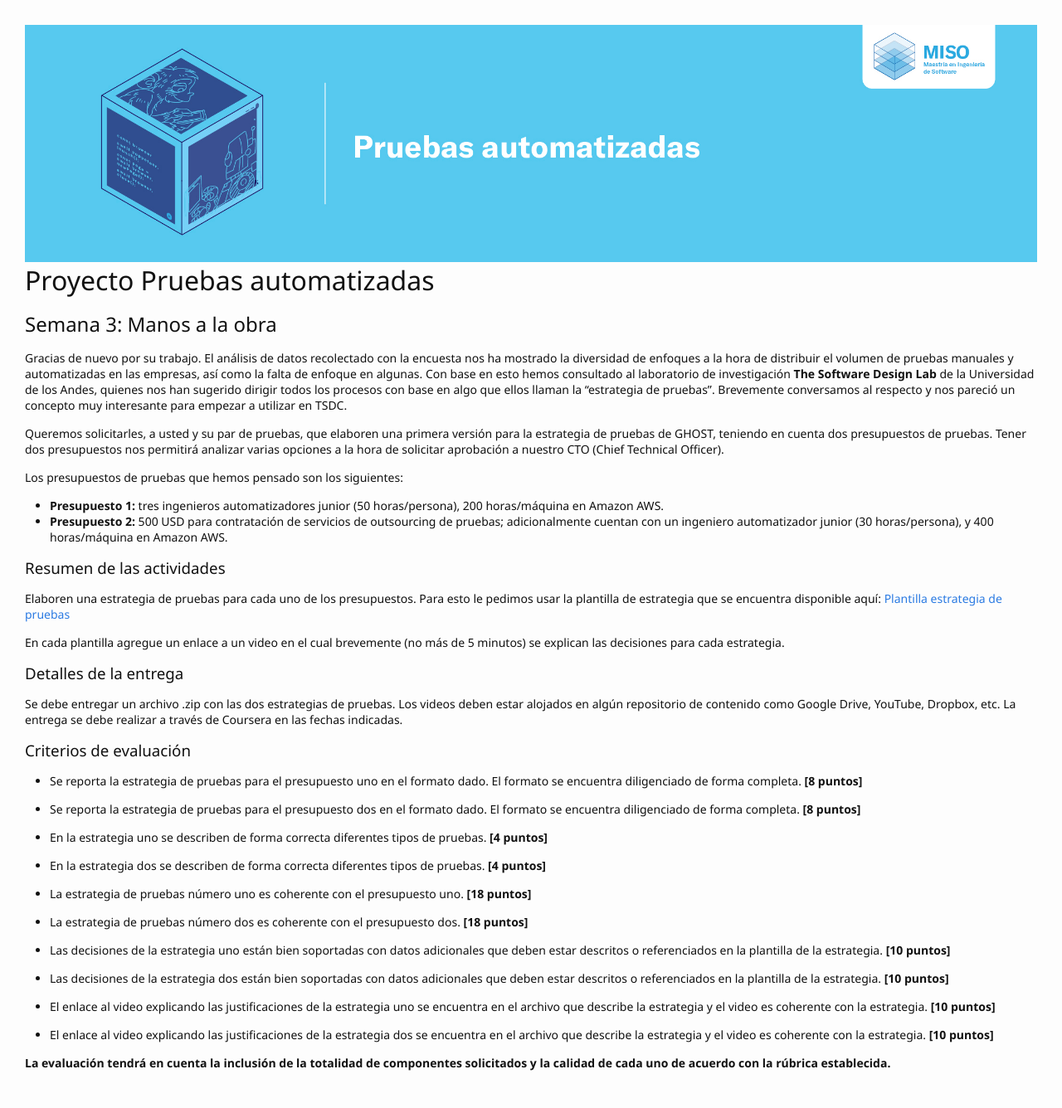
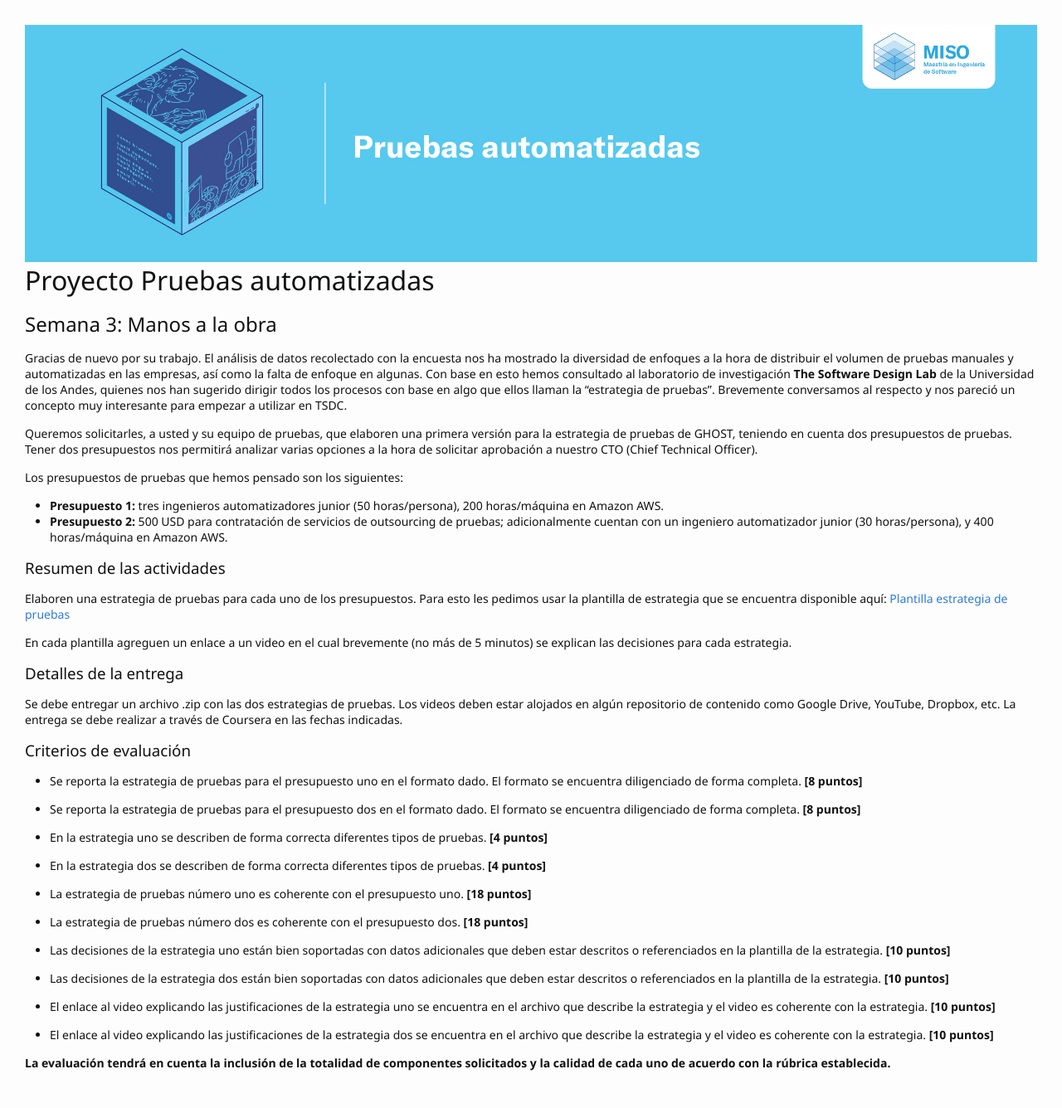
Before and after one commit to TiCSw/mt1_guias_pruebas, a Jekyll site: the page built from docs/semanas/semana3.md, in a window 1280 px wide. Shown: the whole page at 83% size. Built offline with Jekyll 4.4.1, drawn with Linux system fonts in a browser that asks for light colours; some web fonts are replaced; our own code applies the rules of GitHub Pages for plain Markdown files; comment, search, counter and statistics services are not loaded.

Commit message:
week 3 changes

```diff
--- a/docs/semanas/semana3.md
+++ b/docs/semanas/semana3.md
@@ -5,7 +5,7 @@
 
 Gracias de nuevo por su trabajo. El análisis de datos recolectado con la encuesta nos ha mostrado la diversidad de enfoques a la hora de distribuir el volumen de pruebas manuales y automatizadas en las empresas, así como la falta de enfoque en algunas. Con base en esto hemos consultado al laboratorio de investigación **The Software Design Lab** de la Universidad de los Andes, quienes nos han sugerido dirigir todos los procesos con base en algo que ellos llaman la “estrategia de pruebas”. Brevemente conversamos al respecto y nos pareció un concepto muy interesante para empezar a utilizar en TSDC.
 
- Queremos solicitarles, a usted y su par de pruebas, que elaboren una primera versión para la estrategia de pruebas de GHOST, teniendo en cuenta dos presupuestos de pruebas. Tener dos presupuestos nos permitirá analizar varias opciones a la hora de solicitar aprobación a nuestro CTO (Chief Technical Officer).
+ Queremos solicitarles, a usted y su equipo de pruebas, que elaboren una primera versión para la estrategia de pruebas de GHOST, teniendo en cuenta dos presupuestos de pruebas. Tener dos presupuestos nos permitirá analizar varias opciones a la hora de solicitar aprobación a nuestro CTO (Chief Technical Officer).
 
 Los presupuestos de pruebas que hemos pensado son los siguientes:
 * **Presupuesto 1:** tres ingenieros automatizadores junior (50 horas/persona), 200 horas/máquina en Amazon AWS.
@@ -13,9 +13,9 @@ Los presupuestos de pruebas que hemos pensado son los siguientes:
 
 ### Resumen de las actividades
 
-Elaboren una estrategia de pruebas para cada uno de los presupuestos. Para esto le pedimos usar la plantilla de estrategia que se encuentra disponible aquí: [Plantilla estrategia de pruebas](https://thesoftwaredesignlab.github.io/AutTestingCourseraBook/templates/estrategia-pruebas.docx)
+Elaboren una estrategia de pruebas para cada uno de los presupuestos. Para esto les pedimos usar la plantilla de estrategia que se encuentra disponible aquí: [Plantilla estrategia de pruebas](https://thesoftwaredesignlab.github.io/AutTestingCourseraBook/templates/estrategia-pruebas.docx)
 
- En cada plantilla agregue un enlace a un video en el cual brevemente (no más de 5 minutos) se explican las decisiones para cada estrategia.
+ En cada plantilla agreguen un enlace a un video en el cual brevemente (no más de 5 minutos) se explican las decisiones para cada estrategia.
 
 ### Detalles de la entrega
 
```
Also changed, not shown: docs/semanas/semana2.md (+1 -1 lines).
